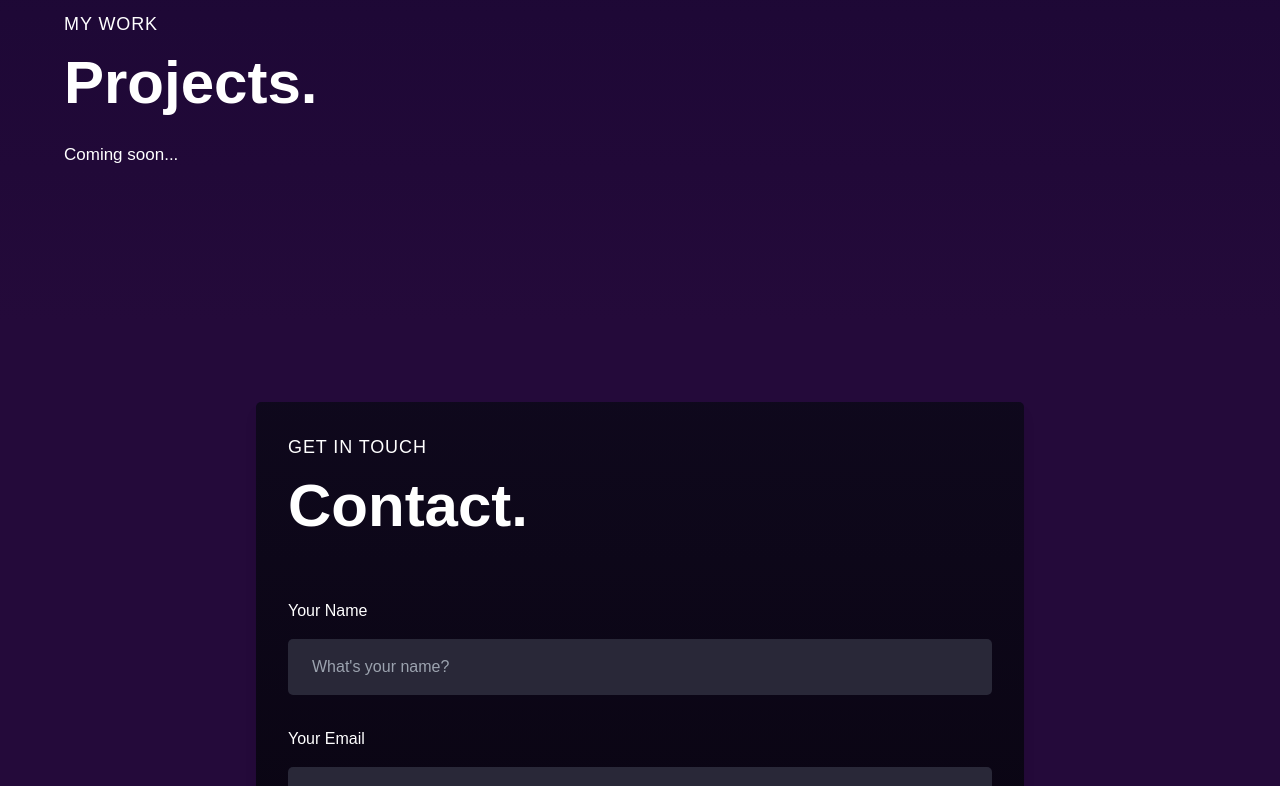
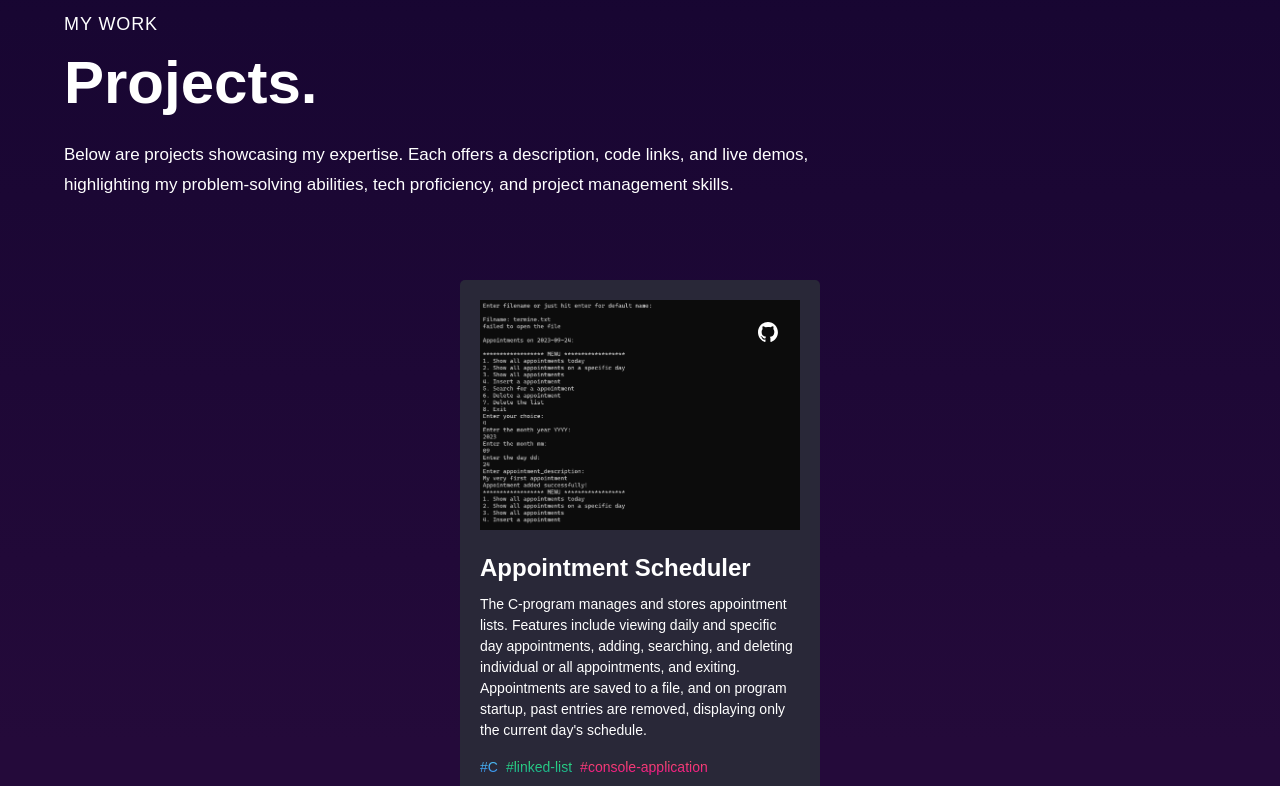
Before and after one commit to han-link/me, a React (Vite) app: page / in a window 1280 px wide. Shown: the part 2000-2786 px from the top of the page. Built offline with nearby package versions, Linux system fonts and the light colour scheme.

Commit message:
First project added: Appointment Scheduler

```diff
--- a/src/assets/index.js
+++ b/src/assets/index.js
@@ -21,6 +21,8 @@ import mariaDb from './tech/mariadb.svg'
 import python from './tech/python.svg'
 import angular from './tech/angular.svg'
 import bootstrap from './tech/bootstrap.svg'
+
+import projectsScheduler from './projects/c_scheduler.png'
 
 import us from './lang/us.svg'
 import de from './lang/de.svg'
@@ -48,5 +50,6 @@ export {
     github,
     us,
     de,
-    chevronDown
+    chevronDown,
+    projectsScheduler
 }
--- a/src/components/Projects.jsx
+++ b/src/components/Projects.jsx
@@ -6,11 +6,12 @@ import {SectionWrapper} from "../helper";
 import {projects} from "../constants";
 import {fadeIn, textVariant} from "../utils/motion";
 import {useTranslation} from "react-i18next";
+import i18n from "i18next";
 
 const ProjectCard = ({
                          index,
                          name,
-                         description,
+                         description, //{link.title[i18n.language]}
                          tags,
                          image,
                          source_code_link,
@@ -23,7 +24,7 @@ const ProjectCard = ({
                     scale: 1,
                     speed: 450,
                 }}
-                className='bg-secondary p-5 rounded-[5px] sm:w-[360px] w-full cursor-pointer'
+                className='bg-secondary p-5 rounded-[5px] sm:w-[360px] w-full cursor-pointer min-h-[560px]'
             >
                 <a href={source_code_link} target="_blank">
                     <div className='relative w-full h-[230px] flex justify-center items-center'>
@@ -50,10 +51,9 @@ const ProjectCard = ({
                             </div>
                         </div>
                     </div>
-
                     <div className='mt-5'>
-                        <h3 className='text-white font-bold text-[24px]'>{name}</h3>
-                        <p className='mt-2 text-tertiary text-[14px]'>{description}</p>
+                        <h3 className='text-white font-bold text-[24px]'>{name[i18n.language]}</h3>
+                        <p className='mt-2 text-tertiary text-[14px]'>{description[i18n.language]}</p>
                     </div>
 
                     <div className='mt-4 flex flex-wrap gap-2'>
@@ -73,7 +73,7 @@ const ProjectCard = ({
 };
 
 const Projects = () => {
-    const { t } = useTranslation();
+    const {t} = useTranslation();
     return (
         <>
             <motion.div variants={textVariant()}>
--- a/src/constants.js
+++ b/src/constants.js
@@ -17,7 +17,8 @@ import {
     project,
     contact,
     us,
-    de
+    de,
+    projectsScheduler
 } from './assets'
 
 import translationEN from './locales/us/translation.json'
@@ -28,7 +29,7 @@ export const navLinks = [
         id: 'about',
         title: {
             en: 'About',
-            de: 'Über mich',
+            de: 'Über mich'
         },
         icon: person
     },
@@ -125,7 +126,32 @@ export const technologies = [
 ]
 
 export const projects = [
-
+    {
+        name: {
+            en: 'Appointment Scheduler',
+            de: 'Terminplaner'
+        },
+        description: {
+            en: "The C-program manages and stores appointment lists. Features include viewing daily and specific day appointments, adding, searching, and deleting individual or all appointments, and exiting. Appointments are saved to a file, and on program startup, past entries are removed, displaying only the current day's schedule.",
+            de: 'Das C-Programm verwaltet und speichert Terminlisten. Zu den Funktionen gehören die Anzeige von täglichen und tagesbezogenen Terminen, das Hinzufügen, Suchen und Löschen einzelner oder aller Termine sowie das Beenden. Die Termine werden in einer Datei gespeichert, und beim Programmstart werden frühere Einträge entfernt, so dass nur der aktuelle Tagesplan angezeigt wird.'
+        },
+        tags: [
+            {
+                name: 'C',
+                color: 'blue-text-gradient'
+            },
+            {
+                name: 'linked-list',
+                color: 'green-text-gradient'
+            },
+            {
+                name: 'console-application',
+                color: 'pink-text-gradient'
+            }
+        ],
+        image: projectsScheduler,
+        source_code_link: 'https://github.com/han-link/C_Terminplaner'
+    }
 ]
 
 export const languages = [
@@ -141,7 +167,7 @@ export const languages = [
     }
 ]
 
-export const language_resources = {
+export const languageResources = {
     en: {
         translation: translationEN
     },
--- a/src/i18n.js
+++ b/src/i18n.js
@@ -1,7 +1,7 @@
 import i18n from 'i18next'
 import { initReactI18next } from 'react-i18next'
 import HttpBackend from 'i18next-http-backend'
-import { language_resources } from './constants.js'
+import { languageResources } from './constants.js'
 
 i18n
     .use(HttpBackend)
@@ -12,5 +12,5 @@ i18n
         interpolation: {
             escapeValue: false
         },
-        resources: language_resources,
+        resources: languageResources
     })
--- a/src/locales/de/translation.json
+++ b/src/locales/de/translation.json
@@ -14,7 +14,7 @@
   "projects": {
     "caption": "Meine Arbeiten",
     "title": "Projekte.",
-    "text": "Kommen bald..."
+    "text": "Im Folgenden finden Sie Projekte, die mein Fachwissen zeigen. Jedes Projekt enthält eine Beschreibung, Code-Links und Live-Demos, die meine Fähigkeiten zur Problemlösung, mein technisches Know-how und meine Fähigkeiten im Projektmanagement hervorheben."
   },
   "contact": {
     "caption" : "Schreibe mir",
--- a/src/locales/us/translation.json
+++ b/src/locales/us/translation.json
@@ -14,7 +14,7 @@
   "projects": {
     "caption": "My work",
     "title": "Projects.",
-    "text": "Coming soon..."
+    "text": "Below are projects showcasing my expertise. Each offers a description, code links, and live demos, highlighting my problem-solving abilities, tech proficiency, and project management skills."
   },
   "contact": {
     "caption" : "Get in touch",
```
Also changed, not shown: src/assets/projects/c_scheduler.png (added).
